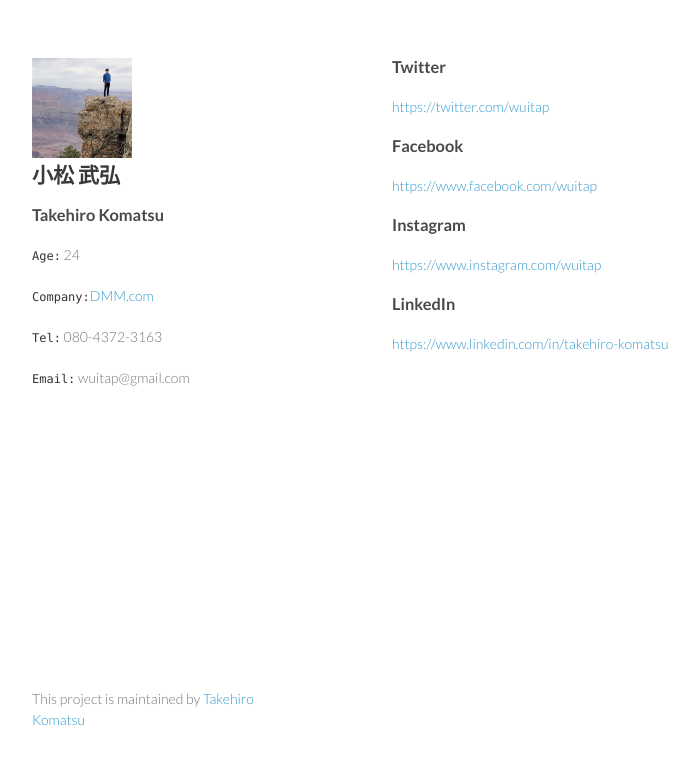
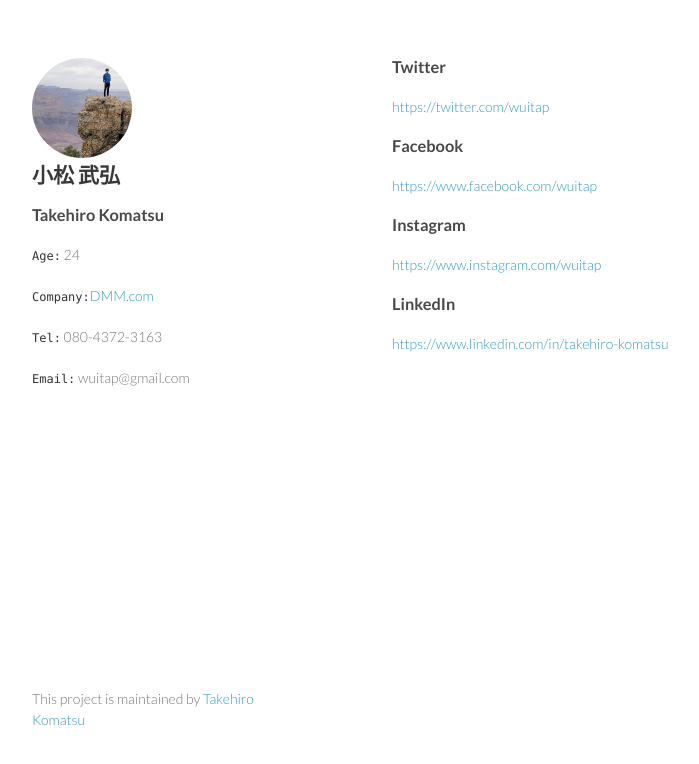
Before and after one commit to wuitap/profile, a plain HTML site: page index.html in a window 1280 px wide. Shown: the whole page, without its empty margins (178-877 px from the left). Drawn offline with Linux system fonts and the light colour scheme.

Commit message:
Update index.html

```diff
--- a/index.html
+++ b/index.html
@@ -15,7 +15,7 @@
   <body>
     <div class="wrapper">
       <header>
-        <img src="images/takehiro_komatsu.jpg" width="100" height="100" border-radius: 50%>
+        <img src="images/takehiro_komatsu.jpg" width="100" height="100" style="border-radius:50%;">
         <h2>小松 武弘</h2>
         <h3>Takehiro Komatsu</h3>
 	<p><code>Age:</code> 24</p>
```
